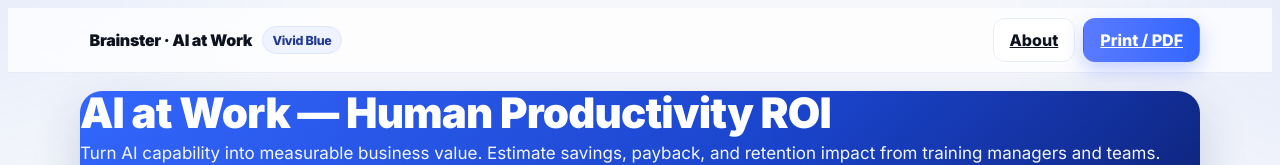
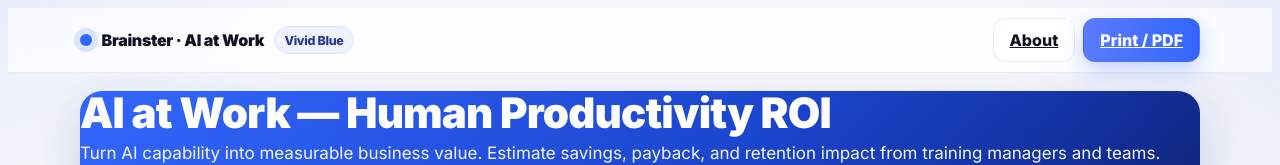
Before and after one commit to powerstephen/brainster-human-ai-roi, a Next.js app: page / in a window 1280 px wide. Shown: the top 165 px of the page. Built offline with nearby package versions, Linux system fonts and the light colour scheme.

Commit message:
Update layout.tsx

```diff
--- a/app/layout.tsx
+++ b/app/layout.tsx
@@ -15,11 +15,11 @@ export default function RootLayout({ children }: { children: React.ReactNode })
         <div className="nav">
           <div className="container nav-inner">
             <div className="brand">
-              <span className="dot" />
+              <span className="brand-dot" />
               <span>Brainster · AI at Work</span>
               <span className="badge">Vivid Blue</span>
             </div>
-            <div style={{display:'flex',alignItems:'center',gap:8}}>
+            <div style={{display:'flex',gap:8}}>
               <a className="btn btn-ghost" href="#" aria-disabled>About</a>
               <a className="btn btn-primary" href="/report" title="Open print view">Print / PDF</a>
             </div>
```
